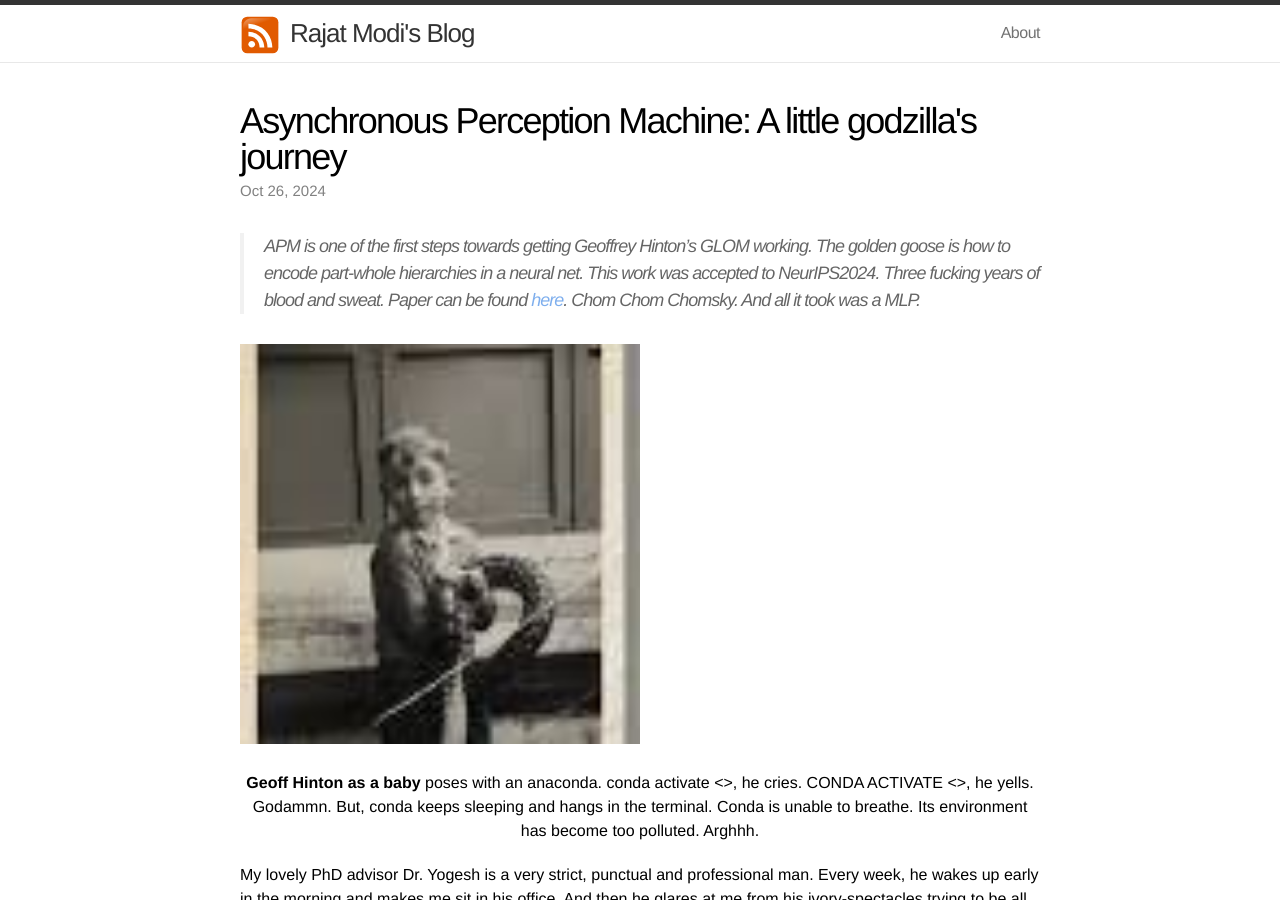
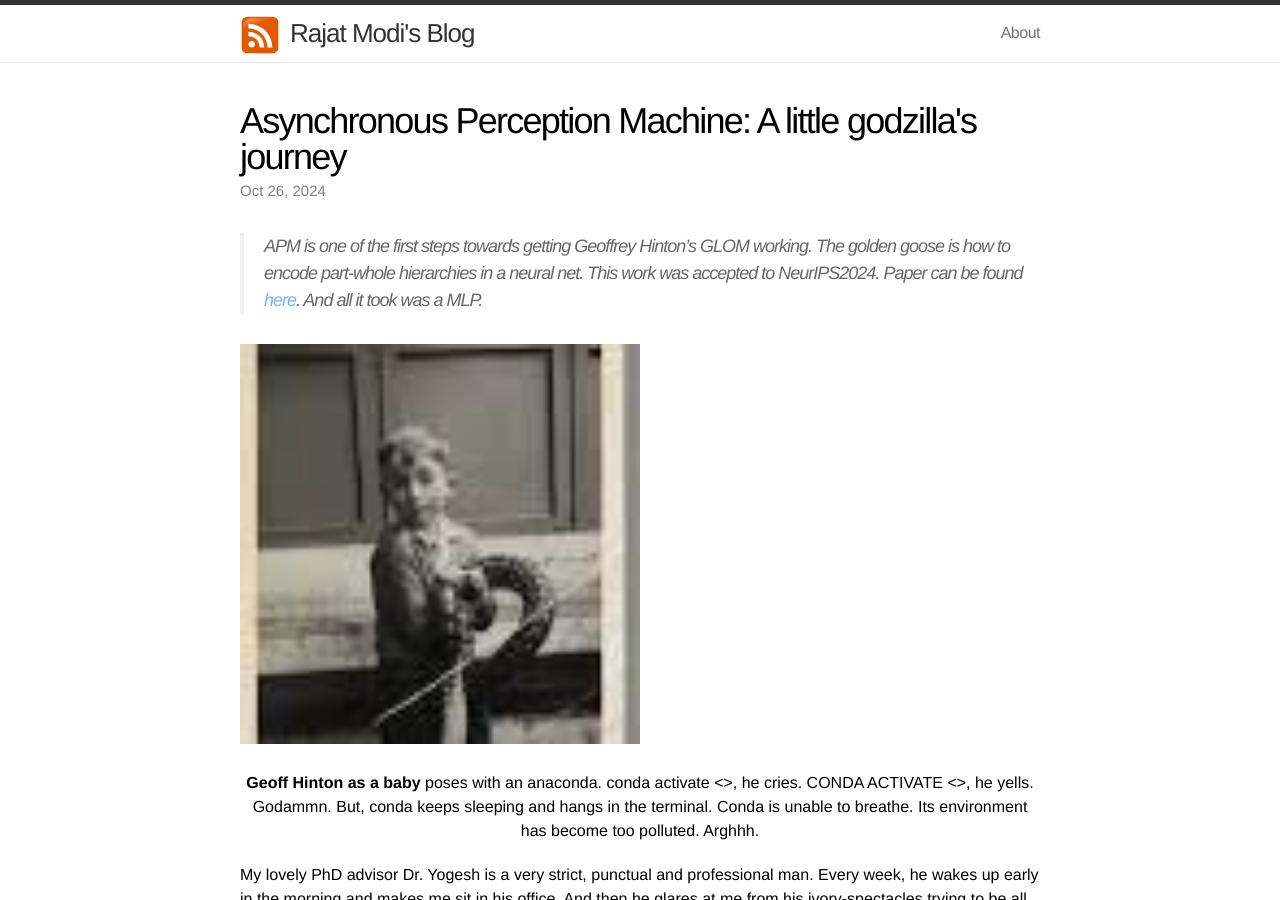
Before and after one commit to rajatmodi62/rajatmodi62.github.io, a Jekyll site: the page built from _posts/2024-10-26-hinton_apm.md, in a window 1280 px wide and 900 px high. Built offline with Jekyll 4.4.1, drawn with Linux system fonts in a browser that asks for light colours; comment, search, counter and statistics services are not loaded.

Commit message:
soft link blog

```diff
--- a/_posts/2024-10-26-hinton_apm.md
+++ b/_posts/2024-10-26-hinton_apm.md
@@ -5,7 +5,7 @@ title:  "Asynchronous Perception Machine: A little godzilla's journey"
 description: "APM is one of the first steps towards getting Hinton's GLOM working. The golden goose is how to encode part-whole hierarchies in a neural net"
 date:   2024-10-26 11:00:00
 ---
-> APM is one of the first steps towards getting Geoffrey Hinton's GLOM working. The golden goose is how to encode part-whole hierarchies in a neural net. This work was accepted to NeurIPS2024. Three fucking years of blood and sweat. Paper can be found <a href="URL">here</a>. Chom Chom Chomsky. And all it took was a MLP.
+> APM is one of the first steps towards getting Geoffrey Hinton's GLOM working. The golden goose is how to encode part-whole hierarchies in a neural net. This work was accepted to NeurIPS2024. Paper can be found <a href="URL">here</a>. And all it took was a MLP.
 
 
 <div class="text-center" style="margin: 0 auto; max-width: 800px;"> <!-- Set max-width as needed -->
```
